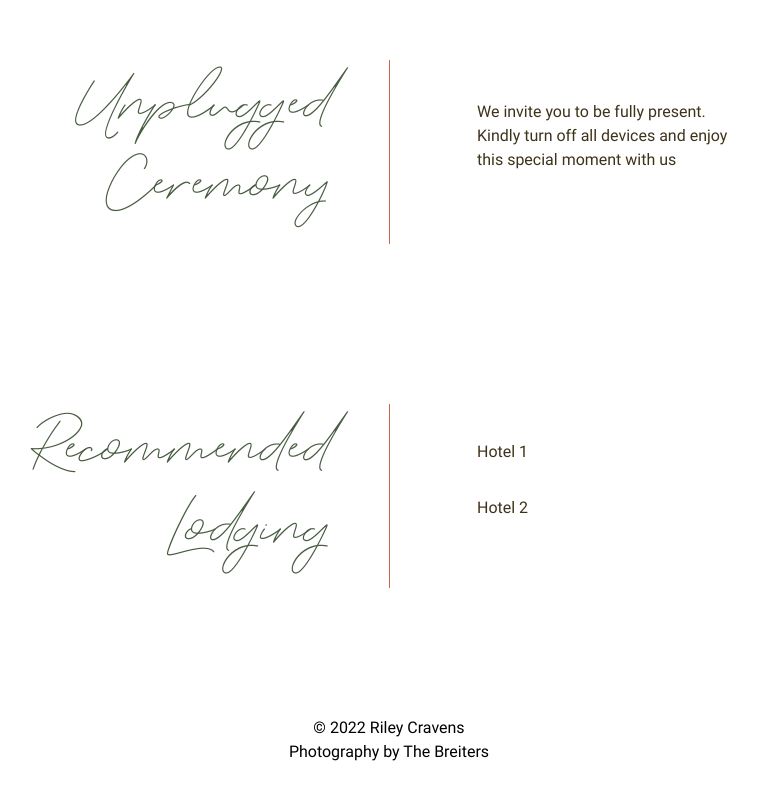
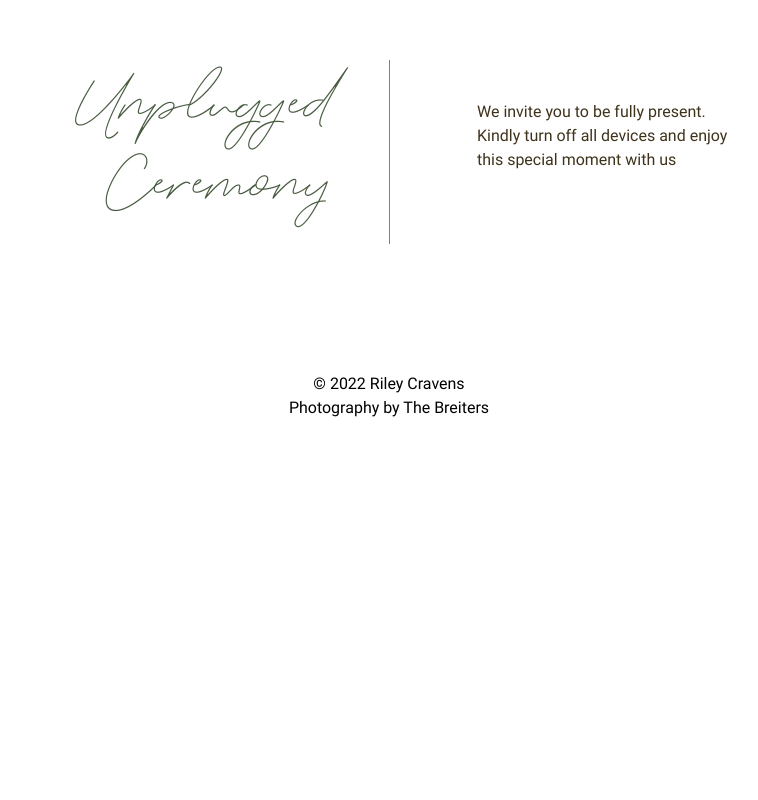
Before and after one commit to rlycrvns/weddingV3, a Next.js app: page /info in a window 1280 px wide. Shown: the part 3023-3823 px from the top of the page, without its empty margins (251-1009 px from the left). After the commit the page ends 3603 px from the top, so only its background shows below. Built offline with nearby package versions, Linux system fonts and the light colour scheme.

Commit message:
hide hotel info for now

```diff
--- a/pages/info/index.js
+++ b/pages/info/index.js
@@ -86,14 +86,14 @@ export default function Info() {
               </li>
             </ul>
           </div>
-          <div className={styles.group}>
+          {/* <div className={styles.group}>
             <h2>Recommended Lodging</h2>
             <div className={styles.divider}></div>
             <ul>
               <li>Hotel 1</li>
               <li>Hotel 2</li>
             </ul>
-          </div>
+          </div> */}
         </div>
       </div>
     </section>
```
